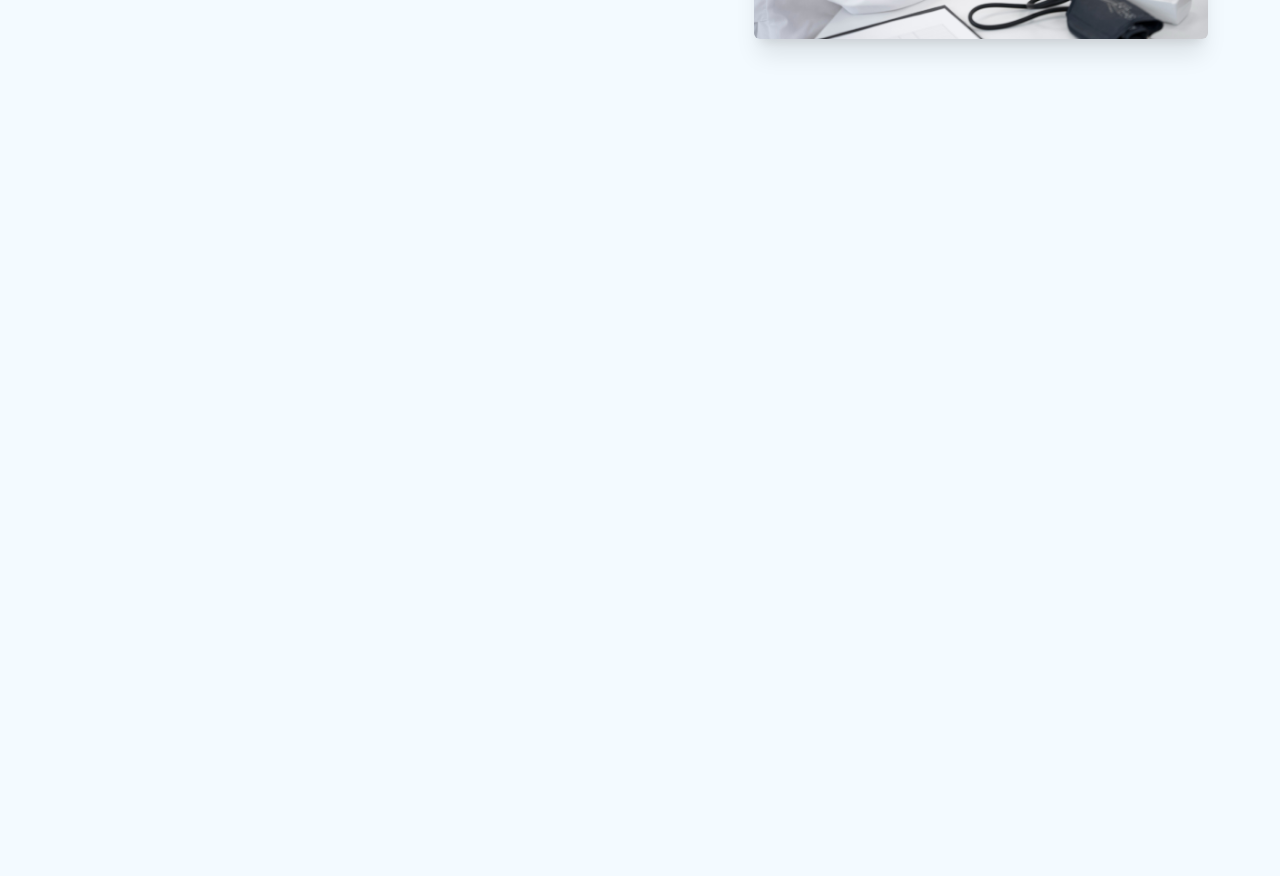
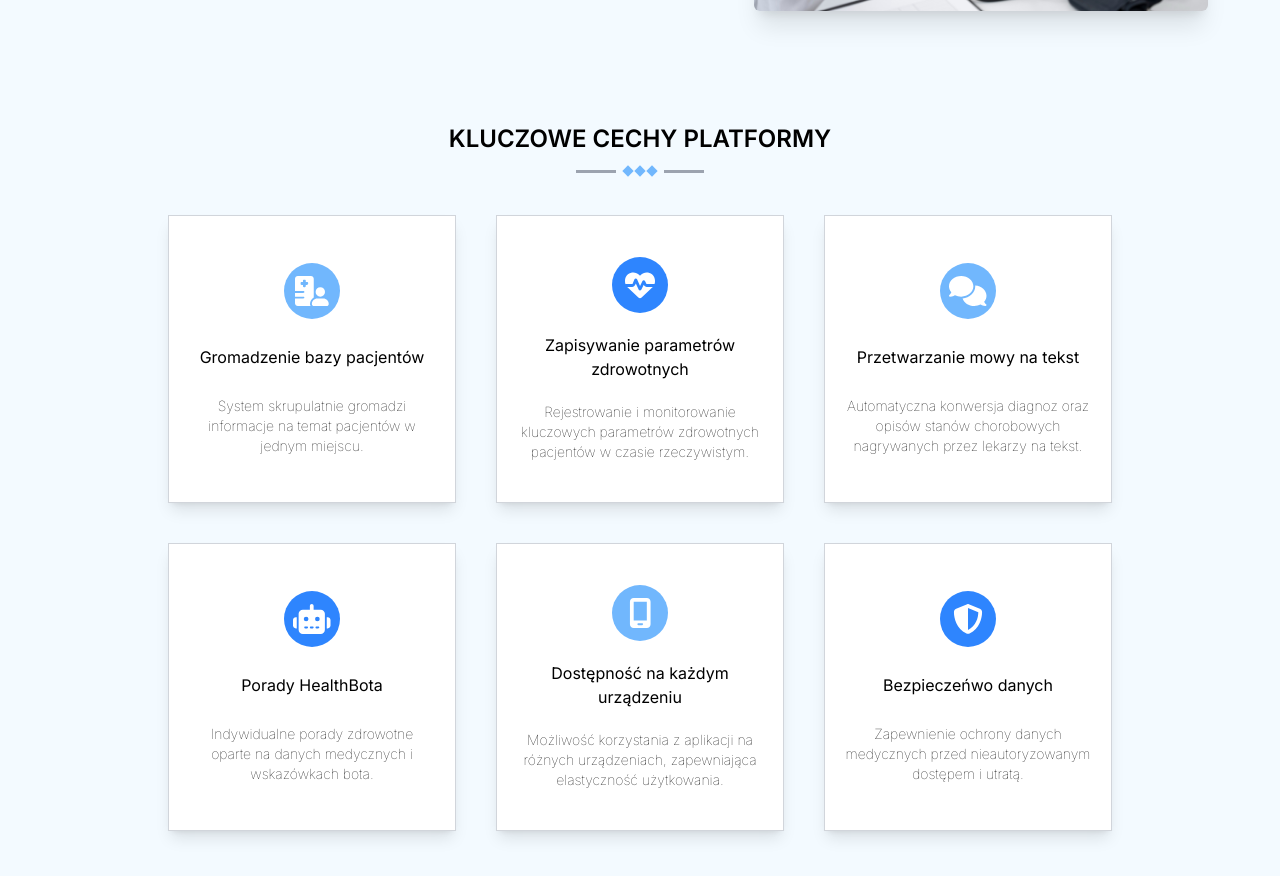
Before and after one commit to KamilPorada/Projekt_IUI, a Next.js app: page / in a window 1280 px wide. Shown: the part 1340-2216 px from the top of the page. Before the commit the page ends 1523 px from the top, so only its background shows below. Built offline with nearby package versions, Linux system fonts and the light colour scheme.

Commit message:
key features section implementation

```diff
--- a/app/page.tsx
+++ b/app/page.tsx
@@ -1,11 +1,13 @@
 import Header from '@/components/HomePage/Header'
 import AboutUs from '@/components/HomePage/AboutUs'
+import KeyFeatures from '@/components/HomePage/KeyFeatures'
 
 const Home = () => {
 	return (
 		<div>
 			<Header />
 			<AboutUs />
+			<KeyFeatures/>
 		</div>
 	)
 }
--- a/components/HomePage/AboutUs.tsx
+++ b/components/HomePage/AboutUs.tsx
@@ -3,7 +3,7 @@ import doctorWithLaptop from '../../public/img/doctor-and-laptop.jpg'
 
 const AboutUs = () => {
 	return (
-		<div className='container my-20 lg:my-36' id='aboutus'>
+		<div className='container my-20 lg:my-28' id='aboutus'>
 			<SectionTitle title='O nas' />
 			<div className='flex flex-col md:flex-row justify-center items-center mt-8 lg:mt-16 font-thin text-sm text-black'>
                 <div>
--- /dev/null
+++ b/components/HomePage/KeyFeatures.tsx
@@ -0,0 +1,76 @@
+import SectionTitle from '../UI/SectionTitle'
+import { FontAwesomeIcon } from '@fortawesome/react-fontawesome'
+import {
+	faHospitalUser,
+	faHeartPulse,
+	faComments,
+	faRobot,
+	faMobileScreen,
+	faShieldHalved,
+} from '@fortawesome/free-solid-svg-icons'
+
+const KeyFeatures = () => {
+	return (
+		<div className='container my-28'>
+			<SectionTitle title='Kluczowe cechy platformy' />
+			<div className='flex flex-row flex-wrap justify-center items-center mt-10 gap-5 md:gap-10'>
+				<div className='flex flex-col justify-evenly items-center w-72 h-72 p-5 bg-white shadow-lg border-gray-300 border-[1px] text-black text-center transition hover:scale-105'>
+					<div className='flex justify-center items-center w-14 h-14 rounded-full bg-secondaryColor'>
+						<FontAwesomeIcon icon={faHospitalUser} className='text-3xl text-white' />
+					</div>
+					<h3>Gromadzenie bazy pacjentów</h3>
+					<p className='text-sm font-thin'>
+						System skrupulatnie gromadzi informacje na temat pacjentów w jednym miejscu.
+					</p>
+				</div>
+				<div className='flex flex-col justify-evenly items-center w-72 h-72 p-5 bg-white shadow-lg border-gray-300 border-[1px] text-black text-center transition hover:scale-105'>
+					<div className='flex justify-center items-center w-14 h-14 rounded-full bg-mainColor'>
+						<FontAwesomeIcon icon={faHeartPulse} className='text-3xl text-white' />
+					</div>
+					<h3>Zapisywanie parametrów zdrowotnych</h3>
+					<p className='text-sm font-thin'>
+						Rejestrowanie i monitorowanie kluczowych parametrów zdrowotnych pacjentów w czasie rzeczywistym.
+					</p>
+				</div>
+				<div className='flex flex-col justify-evenly items-center w-72 h-72 p-5 bg-white shadow-lg border-gray-300 border-[1px] text-black text-center transition hover:scale-105'>
+					<div className='flex justify-center items-center w-14 h-14 rounded-full bg-secondaryColor'>
+						<FontAwesomeIcon icon={faComments} className='text-3xl text-white' />
+					</div>
+					<h3>Przetwarzanie mowy na tekst</h3>
+					<p className='text-sm font-thin'>
+						Automatyczna konwersja diagnoz oraz opisów stanów chorobowych nagrywanych przez lekarzy na tekst.
+					</p>
+				</div>
+				<div className='flex flex-col justify-evenly items-center w-72 h-72 p-5 bg-white shadow-lg border-gray-300 border-[1px] text-black text-center transition hover:scale-105'>
+					<div className='flex justify-center items-center w-14 h-14 rounded-full bg-mainColor'>
+						<FontAwesomeIcon icon={faRobot} className='text-3xl text-white' />
+					</div>
+					<h3>Porady HealthBota</h3>
+					<p className='text-sm font-thin'>
+						Indywidualne porady zdrowotne oparte na danych medycznych i wskazówkach bota.
+					</p>
+				</div>
+				<div className='flex flex-col justify-evenly items-center w-72 h-72 p-5 bg-white shadow-lg border-gray-300 border-[1px] text-black text-center transition hover:scale-105'>
+					<div className='flex justify-center items-center w-14 h-14 rounded-full bg-secondaryColor'>
+						<FontAwesomeIcon icon={faMobileScreen} className='text-3xl text-white' />
+					</div>
+					<h3>Dostępność na każdym urządzeniu</h3>
+					<p className='text-sm font-thin'>
+						Możliwość korzystania z aplikacji na różnych urządzeniach, zapewniająca elastyczność użytkowania.
+					</p>
+				</div>
+				<div className='flex flex-col justify-evenly items-center w-72 h-72 p-5 bg-white shadow-lg border-gray-300 border-[1px] text-black text-center transition hover:scale-105'>
+					<div className='flex justify-center items-center w-14 h-14 rounded-full bg-mainColor'>
+						<FontAwesomeIcon icon={faShieldHalved} className='text-3xl text-white' />
+					</div>
+					<h3>Bezpieczeńwo danych</h3>
+					<p className='text-sm font-thin'>
+						Zapewnienie ochrony danych medycznych przed nieautoryzowanym dostępem i utratą.
+					</p>
+				</div>
+			</div>
+		</div>
+	)
+}
+
+export default KeyFeatures
--- a/components/UI/SectionTitle.tsx
+++ b/components/UI/SectionTitle.tsx
@@ -1,7 +1,7 @@
 const SectionTitle: React.FC<{ title: string }> = props => {
     return (
       <div className="relative -z-10">
-        <h2 className="pb-1 text-center text-black text-xl md:text-2xl lg:text-3xl uppercase font-semibold">
+        <h2 className="pb-3 text-center text-black text-lg md:text-xl lg:text-2xl uppercase font-semibold">
           {props.title}
         </h2>
         <div className="flex flex-row justify-center items-center">
```
